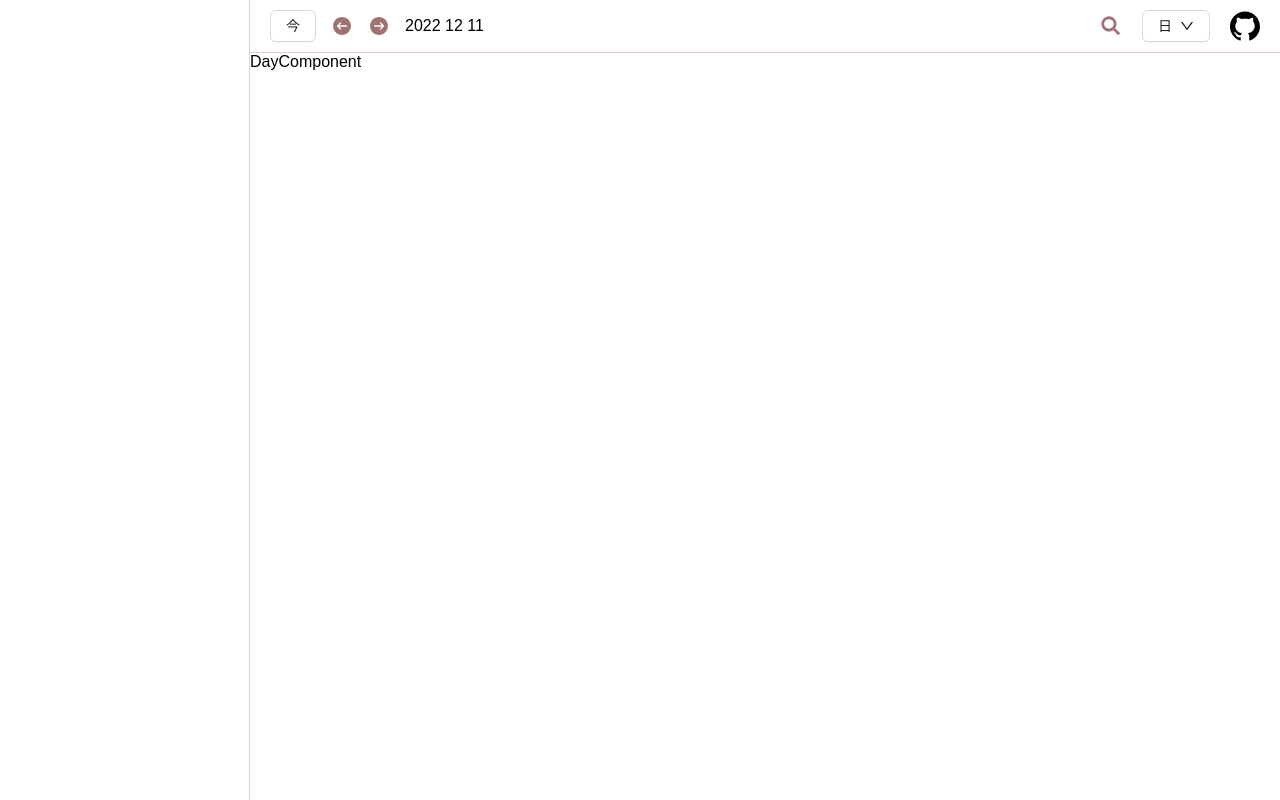
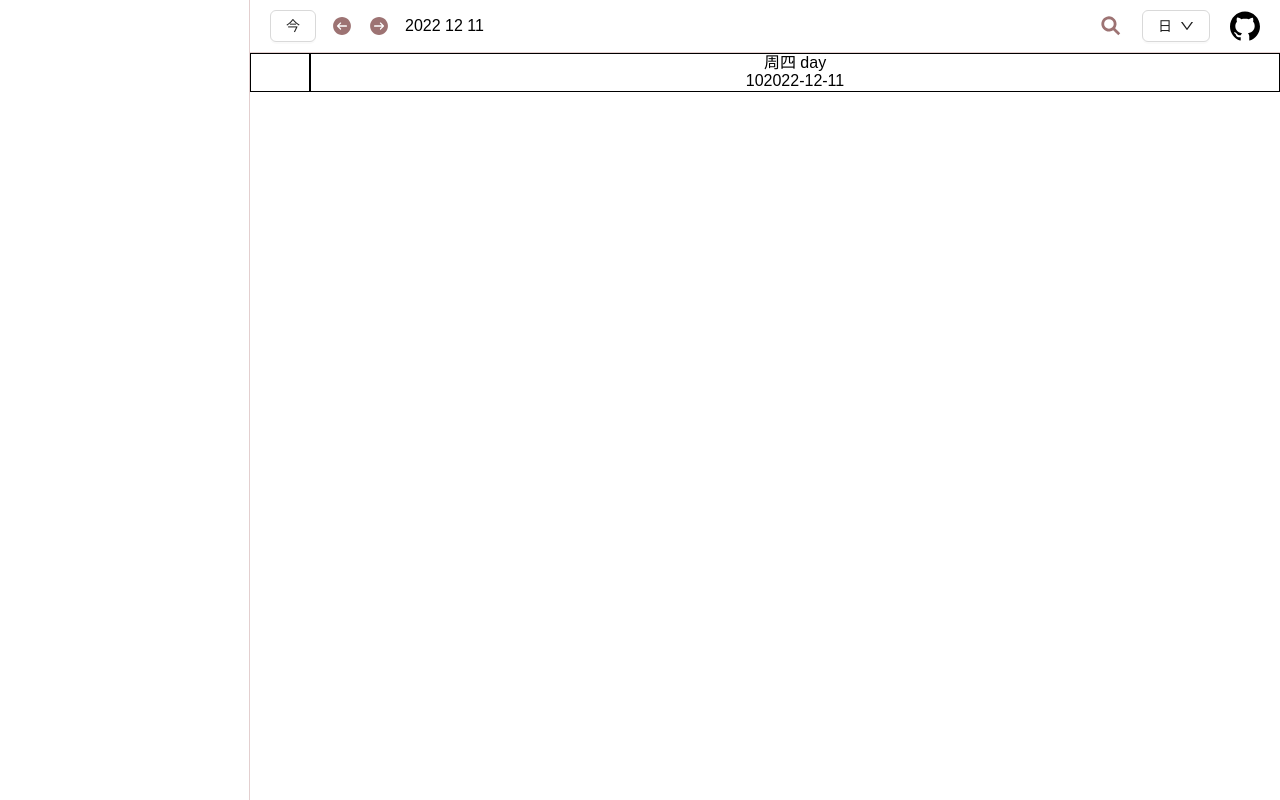
Before and after one commit to linround/Calendar, a React (Vite) app: page / in a window 1280 px wide. Built offline with nearby package versions, Linux system fonts and the light colour scheme.

Commit message:
feature: 日历day组件

```diff
--- a/package.json
+++ b/package.json
@@ -10,6 +10,7 @@
   },
   "dependencies": {
     "@ant-design/icons": "^5.0.0",
+    "@reduxjs/toolkit": "^1.9.1",
     "antd": "^5.1.5",
     "moment": "^2.29.4",
     "path": "^0.12.7",
--- a/src/view/LCalendar/components/DayComponent.tsx
+++ b/src/view/LCalendar/components/DayComponent.tsx
@@ -1,7 +1,23 @@
+import dayStyle from './day.module.less'
+import {
+  intervalWidthVal, typeValue, startValue
+} from '../settingsRedux'
+
+console.log(startValue, 'startValue')
 export default function () {
   return (
-    <div>
-      DayComponent
+    <div className={dayStyle.dayContainer}>
+      <div className={dayStyle.dayHeader}>
+        <div className={dayStyle.dayHeaderIntervals} style={{ width: intervalWidthVal, }}></div>
+        <div className={dayStyle.dayHeaderDay}>
+          <div>周四 { typeValue }</div>
+          <div>10
+            <>
+              { startValue }
+            </>
+          </div>
+        </div>
+      </div>
     </div>
   )
 }
--- /dev/null
+++ b/src/view/LCalendar/components/day.module.less
@@ -0,0 +1,16 @@
+.day {
+  &Container {
+    flex: 1;
+  }
+  &Header {
+    display: flex;
+    &Intervals {
+      border: 1px solid black;
+    }
+    &Day {
+      flex: 1;
+      text-align: center;
+      border: 1px solid black;
+    }
+  }
+}
--- /dev/null
+++ b/src/view/LCalendar/settingsRedux/index.tsx
@@ -0,0 +1,39 @@
+import { configureStore } from '@reduxjs/toolkit'
+import { parseDate } from '../utils/timesStamp'
+import {
+  ISettingState, ICalendarType, IStartType
+} from './type'
+
+// 初始值配置
+const settingState:ISettingState = {
+  intervalWidth: 60,
+  type: 'day',
+  start: parseDate(new Date()).date,
+}
+
+// 定义Reducer
+function settingReducer(state = settingState) {
+  return state
+}
+
+
+
+
+// 定义Store
+const settingStore = configureStore({
+  reducer: settingReducer,
+})
+
+
+// 定义selector
+const intervalWidthSelector = (state: ISettingState):number => state.intervalWidth
+const typeValueSelector = (state: ISettingState):ICalendarType => state.type
+const startValueSelector = (state: ISettingState):IStartType => state.start
+
+
+
+// 获取值
+const store = settingStore.getState()
+export const intervalWidthVal = intervalWidthSelector(store)
+export const typeValue = typeValueSelector(store)
+export const startValue = startValueSelector(store)
--- /dev/null
+++ b/src/view/LCalendar/settingsRedux/type.ts
@@ -0,0 +1,8 @@
+export type ICalendarType = 'day' | 'month' | 'week' // 视图的类型
+export type IStartType = string | number | Date // 开始时间
+
+export interface ISettingState {
+  intervalWidth: number // 左侧时间值的宽度
+  type: ICalendarType
+  start: IStartType
+}
--- a/src/view/LCalendar/style.module.less
+++ b/src/view/LCalendar/style.module.less
@@ -18,5 +18,7 @@
   }
   &Right {
     flex: 1;
+    display: flex;
+    flex-direction: column;
   }
 }
--- /dev/null
+++ b/src/view/LCalendar/utils/timesStamp/index.ts
@@ -0,0 +1,49 @@
+import { CalendarTimestamp } from '../calendar'
+
+export function padNumber(value:number, length: number):string {
+  let padded = String(value)
+  while (padded.length < length) {
+    padded = '0' + padded
+  }
+  return padded
+}
+
+
+export function getTime(timesStamp:CalendarTimestamp):string {
+  if (!timesStamp.hasTime) {
+    return ''
+  }
+  return `${padNumber(timesStamp.hour, 2)}:${padNumber(timesStamp.minute, 2)}`
+}
+
+export function getDate(timesStamp:CalendarTimestamp):string {
+  let str = `${padNumber(timesStamp.year, 4)}-${padNumber(timesStamp.month, 2)}`
+  if (timesStamp.hasDay) {
+    str += `-${padNumber(timesStamp.day, 2)}`
+  }
+  return str
+}
+
+export function updateFormatted(timesStamp:CalendarTimestamp):CalendarTimestamp {
+  timesStamp.time = getTime(timesStamp) // time的格式 00-00
+  timesStamp.date = getDate(timesStamp) // 年月日 0000-00-00
+  return timesStamp
+}
+
+export function parseDate(date:Date):CalendarTimestamp {
+  return updateFormatted({
+    date: '',
+    time: '',
+    year: date.getFullYear(),
+    month: date.getMonth() + 1,
+    day: date.getDate(),
+    weekday: date.getDay(),
+    hour: date.getHours(),
+    minute: date.getMinutes(),
+    hasDay: true,
+    hasTime: true,
+    past: false,
+    present: true,
+    future: false,
+  })
+}
```
Also changed, not shown: src/view/LCalendar/utils/calendar.d.ts (added, +15 -0 lines), src/view/LCalendar/utils/timesStamp/type.ts (added), 1 other file (tests, documents, lock files or other folders).
